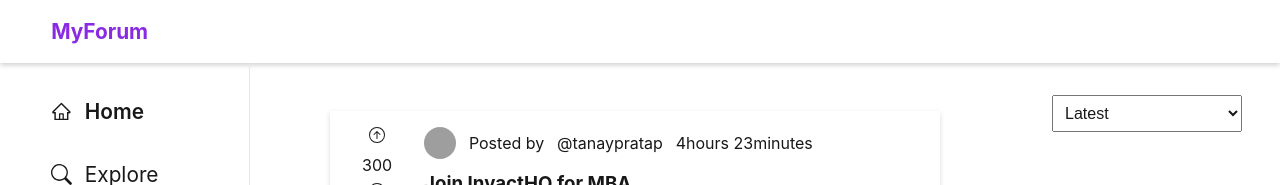
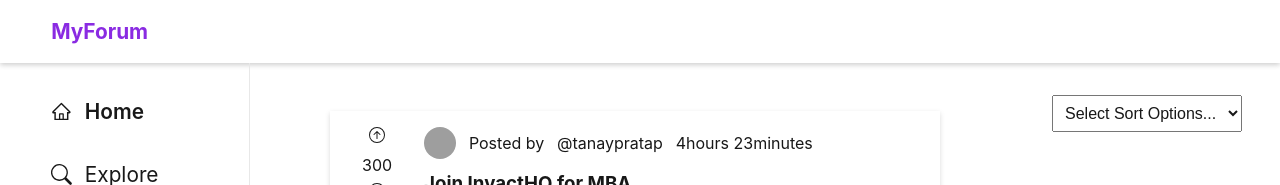
Before and after one commit to prachi-sahu-codes/mcr4, a React (Create React App) app: page / in a window 1280 px wide. Shown: the top 185 px of the page. Built offline with nearby package versions, Linux system fonts and the light colour scheme; grey boxes are pictures that could not be loaded.

Commit message:
fix: value added to select

```diff
--- a/src/component/SortBar.js
+++ b/src/component/SortBar.js
@@ -2,10 +2,12 @@ import React from "react";
 import { useData } from "../context/DataContext";
 
 export const SortBar = () => {
-  const { dispatch } = useData();
+  const { state, dispatch } = useData();
   return (
     <div className="sort-bar">
-      <select className="select"
+      <select
+        className="select"
+        value={state.sortBy}
         onChange={(e) => dispatch({ type: "SORT", payload: e.target.value })}
       >
         <option value={""} disabled>
```
